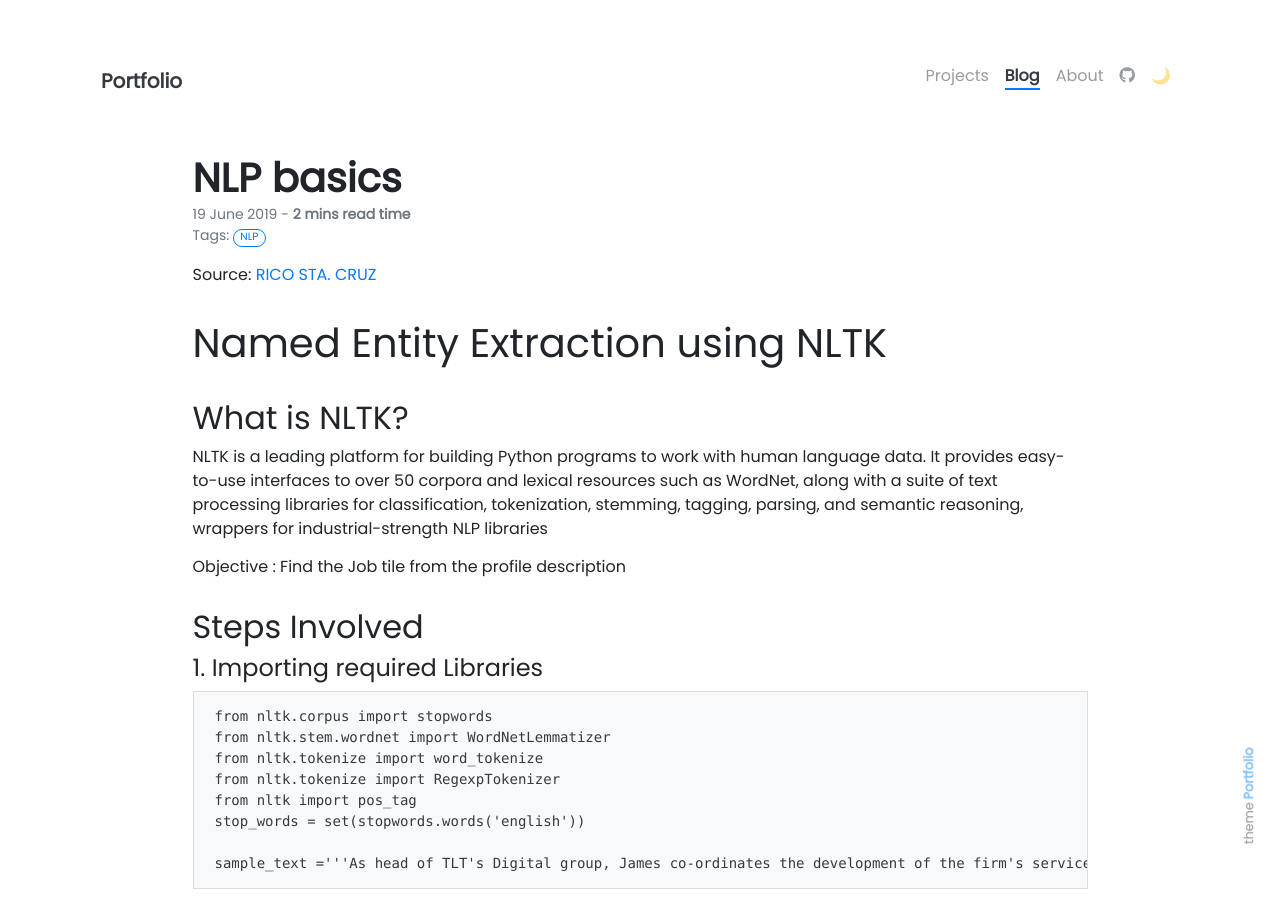
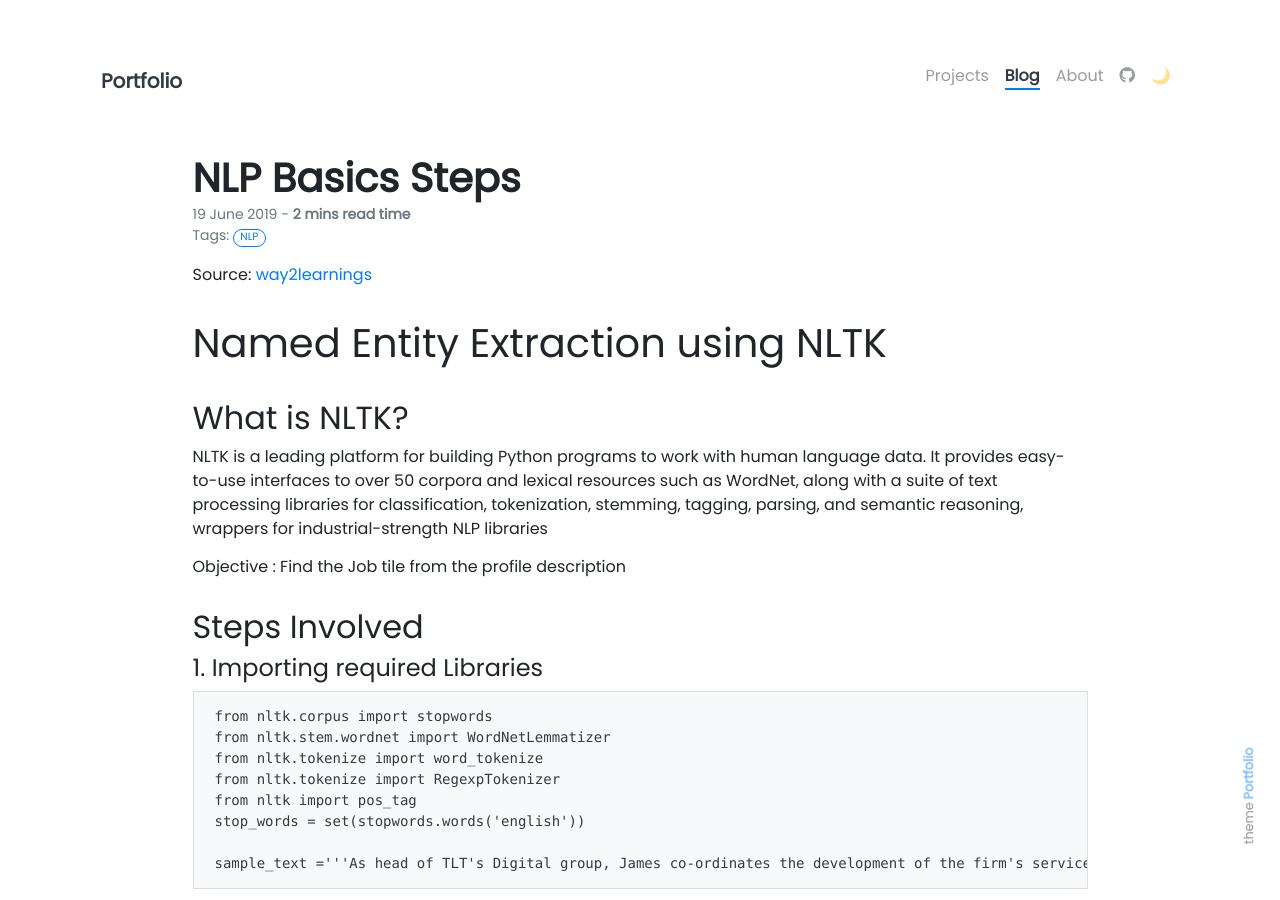
Before and after one commit to dhamodharanrk/portfolio, a Jekyll site: the page built from _posts/2019-06-19-nlp-basics.md, in a window 1280 px wide and 900 px high. Built offline with Jekyll 4.4.1, drawn with Linux system fonts in a browser that asks for light colours; nearby versions of some CDN libraries; our own code applies the rules of GitHub Pages for plain Markdown files.

Commit message:
Update 2019-06-19-nlp-basics.md

```diff
--- a/_posts/2019-06-19-nlp-basics.md
+++ b/_posts/2019-06-19-nlp-basics.md
@@ -1,12 +1,12 @@
 ---
-title: NLP basics
+title: NLP Basics Steps
 tags: [NLP]
 style: fill
 color: dark
 description: All about basic NLP Steps
 ---
 
-Source: [RICO STA. CRUZ](https://ricostacruz.com/til/a-better-hello-world)
+Source: [way2learnings](https://sites.google.com/view/way2learnings/nlp)
 
 # Named Entity Extraction using NLTK
 
```
